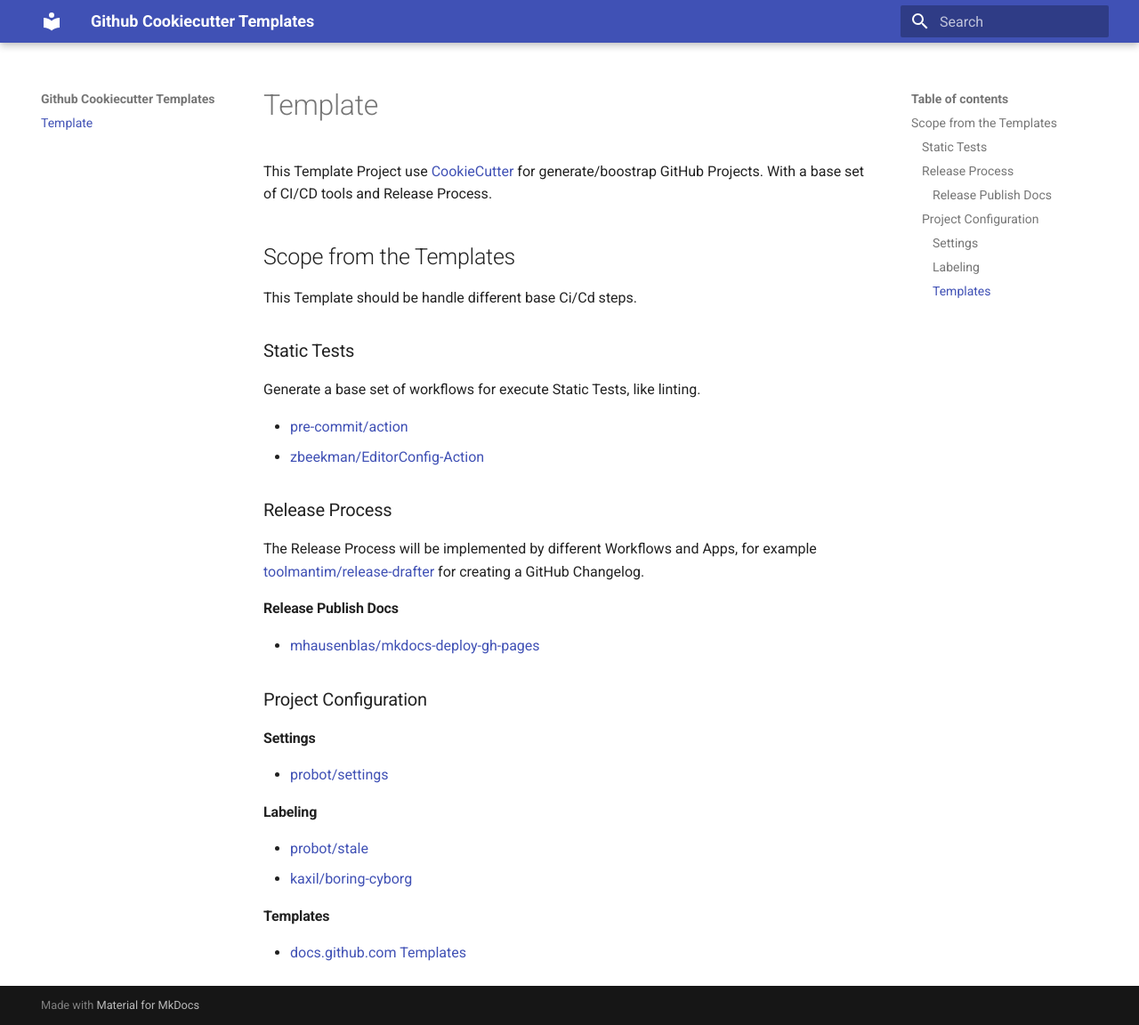
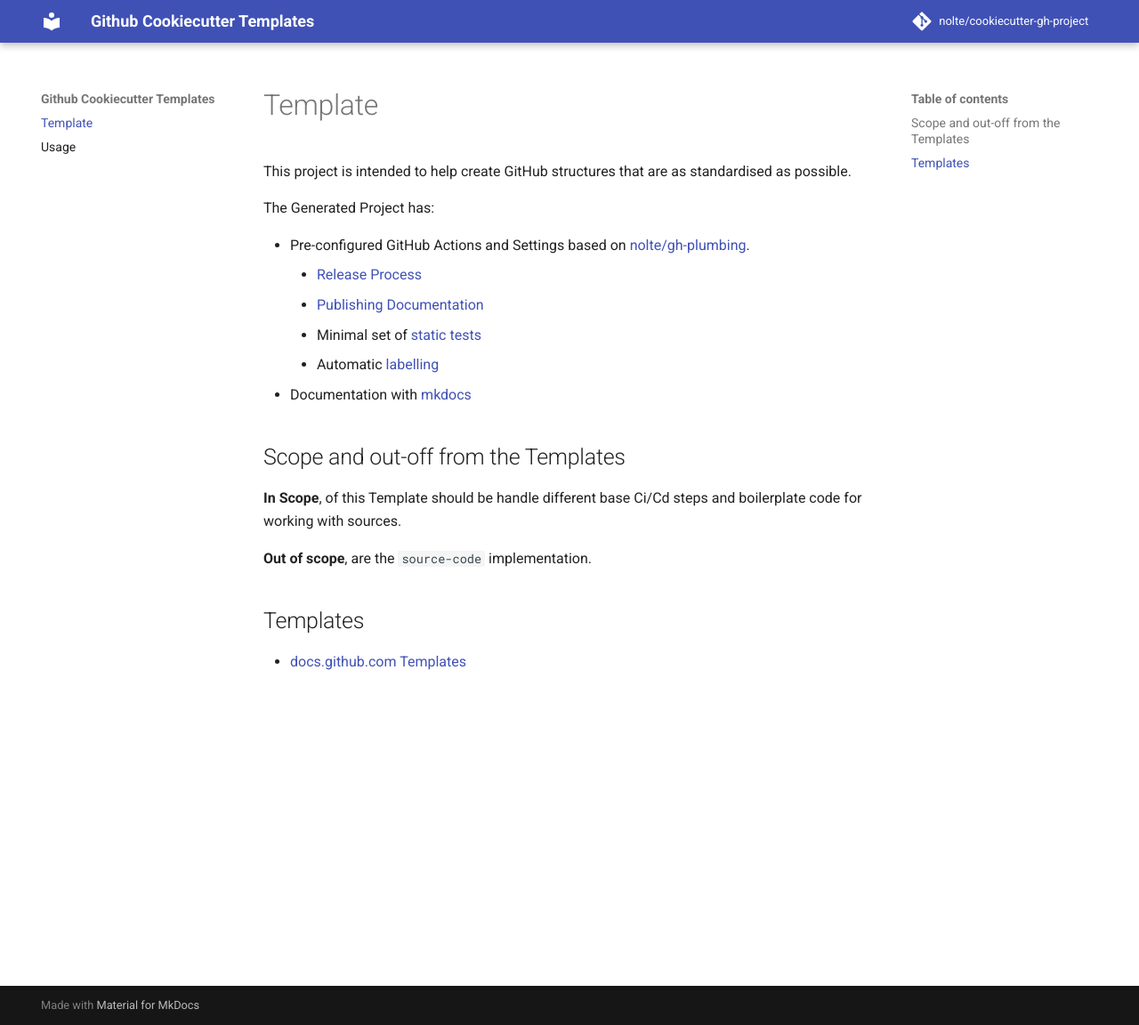
Before and after one commit to nolte/cookiecutter-gh-project, an MkDocs documentation site: the page built from docs/index.md, in a window 1280 px wide and 1152 px high. Shown: the whole window at 89% size. Built offline with MkDocs 1.6.1 and Material for MkDocs 9.7.7, drawn with Linux system fonts in a browser that asks for light colours; comment, search, counter and statistics services are not loaded.

Commit message:
update docs and use central task configuration

````diff
--- a/README.md
+++ b/README.md
@@ -9,10 +9,35 @@
 The Generated Project has:
 
 * Pre-configured GitHub Actions and Settings based on [nolte/gh-plumbing](https://github.com/nolte/gh-plumbing).
-* Documentation with [mkdocs]()
+    * [Release Process](https://nolte.github.io/gh-plumbing/features/release/)
+    * [Publishing Documentation](https://nolte.github.io/gh-plumbing/features/mkdocs/)
+    * Minimal set of [static tests](https://nolte.github.io/gh-plumbing/features/static-tests/)
+    * Automatic [labelling](https://nolte.github.io/gh-plumbing/features/labelling/)
+* Documentation with [mkdocs](https://github.com/mkdocs/mkdocs)
 <!--intro-end-->
 
 ## Usage
+
+Using [cookiecutter/cookiecutter](https://github.com/cookiecutter/cookiecutter) directly for generate a new GitHub Project Structure.
+
+<!--usage-cmd-start-->
+```sh
+cookiecutter gh:nolte/cookiecutter-gh-project \
+    module_slug="cookiecutter-gh-project" \
+    topics="templating, cookiecutter, github" \
+    description="Template for Create GitHub Workflows and Projects" \
+    template_issues="y" \
+    template_pull_request="y" \
+    readme_enabled="y" \
+    docs_enabled="y" \
+    renovate_enabled="y" \
+    -f --no-input
+```
+<!--usage-cmd-end-->
+
+
+## Development
+
 
 ```bash
 cookiecutter ./cookiecutter-gh-project \
@@ -26,17 +51,10 @@
     dependabot_pip="y" \
     dependabot_gitsubmodule="n" \
     dependabot_docker="n" \
-    -f --no-input
+    -f --no-input --output-dir /tmp
+```
 
-cookiecutter gh:nolte/cookiecutter-gh-project \
-    module_slug="cookiecutter-gh-project" \
-    topics="templating, cookiecutter, github" \
-    description="Template for Create GitHub Workflows and Projects" \
-    template_issues="y" \
-    template_pull_request="y" \
-    dependabot_github_actions="y" \
-    dependabot_pip="y" \
-    dependabot_gitsubmodule="n" \
-    dependabot_docker="n" \
-    -f --no-input
-```
+## Links
+
+* [nolte/taskfiles](https://github.com/nolte/taskfiles), as task collection.
+* [nolte/gh-plumbing](https://github.com/nolte/gh-plumbing), for central managed GitHub actions.
--- a/docs/index.md
+++ b/docs/index.md
@@ -1,38 +1,19 @@
 # Template
 
-This Template Project use [CookieCutter](https://github.com/cookiecutter/cookiecutter) for generate/boostrap GitHub Projects. With a base set of CI/CD tools and Release Process.
-
-## Scope from the Templates
-
-This Template should be handle different base Ci/Cd steps.
-
-### Static Tests
-
-Generate a base set of workflows for execute Static Tests, like linting.
-
-* [pre-commit/action](https://github.com/pre-commit/action)
-* [zbeekman/EditorConfig-Action](https://github.com/zbeekman/EditorConfig-Action)
-
-### Release Process
-
-The Release Process will be implemented by different Workflows and Apps, for example [toolmantim/release-drafter](https://github.com/toolmantim/release-drafter) for creating a GitHub Changelog.
-
-#### Release Publish Docs
-
-* [mhausenblas/mkdocs-deploy-gh-pages](https://github.com/mhausenblas/mkdocs-deploy-gh-pages)
-
-### Project Configuration
-
-#### Settings
-
-* [probot/settings](https://github.com/probot/settings)
+{%
+   include-markdown "../README.md"
+   start="<!--intro-start-->"
+   end="<!--intro-end-->"
+%}
 
 
-#### Labeling
+## Scope and out-off from the Templates
 
-* [probot/stale](https://github.com/probot/stale)
-* [kaxil/boring-cyborg](https://github.com/kaxil/boring-cyborg)
+**In Scope**, of this Template should be handle different base Ci/Cd steps and boilerplate code for working with sources.
 
-#### Templates
+**Out of scope**, are the `source-code` implementation.
+
+
+## Templates
 
 * [docs.github.com Templates](https://docs.github.com/en/free-pro-team@latest/github/building-a-strong-community/creating-a-pull-request-template-for-your-repository)
--- a/mkdocs.yml
+++ b/mkdocs.yml
@@ -1,6 +1,15 @@
 site_name: Github Cookiecutter Templates
-theme: material
+theme:
+  name: material
+docs_dir: docs/
+repo_name: 'nolte/cookiecutter-gh-project'
+repo_url: 'https://github.com/nolte/cookiecutter-gh-project'
+plugins:
+  - include-markdown
 markdown_extensions:
+  - pymdownx.inlinehilite:
+  - pymdownx.superfences:
+  - pymdownx.highlight:
   - toc:
       permalink: True
 extra_css:
````
Also changed, not shown: Taskfile.yml (+8 -3 lines), docs/usage.md (added, +49 -0 lines), 2 other files.
